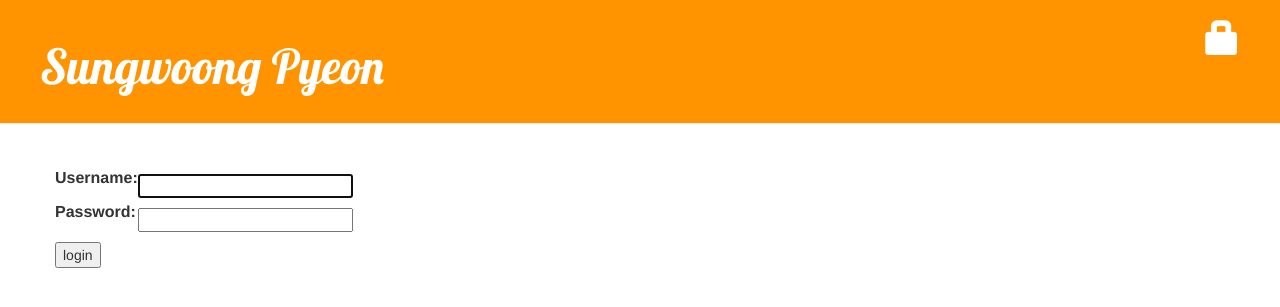
After one commit to sungwoongpyeon/first-blog, a Django app: page /accounts/login/ in a window 1280 px wide. The commit adds this page. Shown: the top 307 px of the page. Run offline with Django 3.2, Linux system fonts and the light colour scheme; some libraries are stand-ins or nearby versions.

Commit message:
Modified templates to display login.

```diff
--- a/blog/static/css/blog.css
+++ b/blog/static/css/blog.css
@@ -45,3 +45,7 @@ h1, h2, h3, h4 {
 .post h1 a, .post h1 a:visited {
     color: #000000;
 }
+
+.color{
+  color:red;
+}
--- /dev/null
+++ b/blog/static/css/login.css
@@ -0,0 +1,11 @@
+.color{
+  color: red;
+}
+
+form{
+  margin: 20px 0;
+}
+
+input{
+  margin-top: 10px;
+}
--- a/blog/templates/blog/base.html
+++ b/blog/templates/blog/base.html
@@ -9,6 +9,7 @@
         <script src="https://maxcdn.bootstrapcdn.com/bootstrap/3.3.7/js/bootstrap.min.js"></script>
         <!-- CSS -->
         <link rel="stylesheet" href="{% static 'css/blog.css' %}">
+        <link rel="stylesheet" href="{% static 'css/login.css' %}">
         <link href="//fonts.googleapis.com/css?family=Lobster&subset=latin,latin-ext" rel="stylesheet" type="text/css">
 
     </head>
@@ -16,9 +17,9 @@
         <div class="page-header">
           {% if user.is_authenticated %}
             <a href="{% url 'post_new' %}" class="top-menu"><span class="glyphicon glyphicon-plus"></span></a>
-          {% endif %}
-          {% if user.is_authenticated %}
             <a href="{% url 'post_draft_list' %}" class="top-menu"><span class="glyphicon glyphicon-edit"></span></a>
+          {% else %}
+            <a href="{% url 'login' %}" class="top-menu"><span class="glyphicon glyphicon-lock"></span></a>
           {% endif %}
             <h1><a href="/">Sungwoong Pyeon</a></h1>
         </div>
--- /dev/null
+++ b/blog/templates/registration/login.html
@@ -0,0 +1,25 @@
+{% extends "blog/base.html" %}
+
+{% block content %}
+    {% if form.errors %}
+        <p class = "color">Check your ID and Password. Try Again!</p>
+    {% endif %}
+
+    <form method="post" action="{% url 'login' %}">
+    {% csrf_token %}
+        <table>
+        <tr>
+            <td>{{ form.username.label_tag }}</td>
+            <td>{{ form.username }}</td>
+        </tr>
+
+        <tr>
+            <td>{{ form.password.label_tag }}</td>
+            <td>{{ form.password }}</td>
+        </tr>
+        </table>
+
+        <input type="submit" value="login" />
+        <input type="hidden" name="next" value="{{ next }}" />
+    </form>
+{% endblock %}
--- a/mysite/settings.py
+++ b/mysite/settings.py
@@ -69,7 +69,7 @@ TEMPLATES = [
 ]
 
 WSGI_APPLICATION = 'mysite.wsgi.application'
-
+LOGIN_REDIRECT_URL = '/'
 
 # Database
 # https://docs.djangoproject.com/en/2.0/ref/settings/#databases
@@ -104,7 +104,7 @@ AUTH_PASSWORD_VALIDATORS = [
 # Internationalization
 # https://docs.djangoproject.com/en/2.0/topics/i18n/
 # 'en-us'
-LANGUAGE_CODE = 'ko'
+LANGUAGE_CODE = 'en-us'
 
 TIME_ZONE = 'America/Toronto'
 
--- a/mysite/urls.py
+++ b/mysite/urls.py
@@ -16,7 +16,9 @@ Including another URLconf
 from django.contrib import admin
 # from django.urls import path, include
 from django.conf.urls import include, url
+from django.contrib.auth import views
 urlpatterns = [
     url(r'^admin/', admin.site.urls),
+    url(r'^accounts/login/$', views.login, name='login'),
     url(r'', include('blog.urls')),
 ]
```
Also changed, not shown: blog/views.py (+6 -5 lines).
